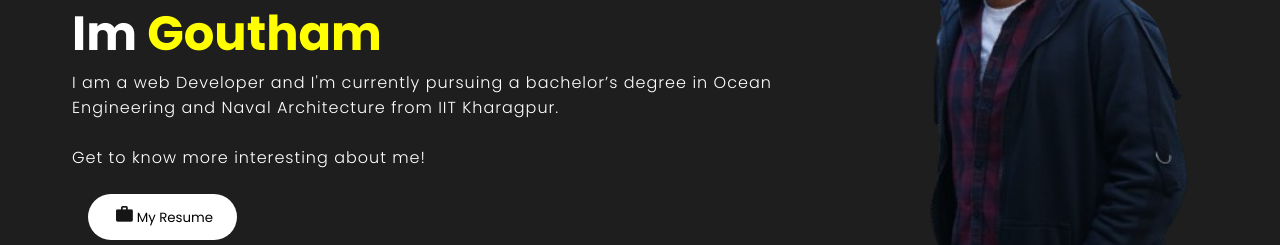
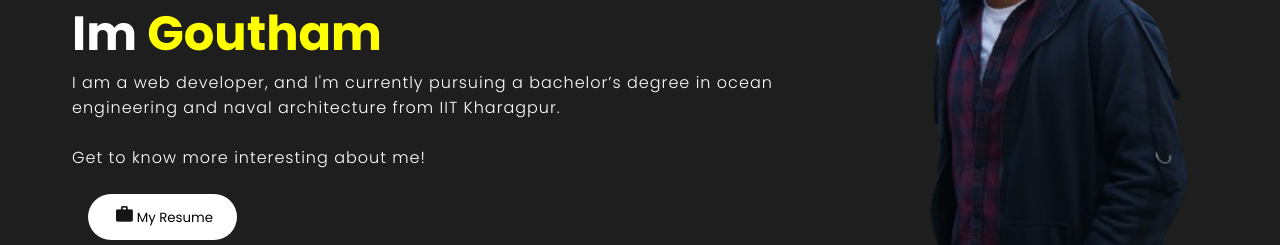
Before and after one commit to Goutham990/GouthamWeb, a React (Create React App) app: page / in a window 1280 px wide. Shown: the part 366-611 px from the top of the page. Built offline with nearby package versions, Linux system fonts and the light colour scheme.

Commit message:
some corrections

```diff
--- a/src/components/Intro/intro.jsx
+++ b/src/components/Intro/intro.jsx
@@ -16,7 +16,7 @@ const Intro = () => {
 
 
 
-          <p className="introPara">I am a web Developer and I'm currently pursuing a bachelor’s degree in Ocean Engineering and Naval Architecture from IIT Kharagpur.
+          <p className="introPara">I am a web developer, and I'm currently pursuing a bachelor’s degree in ocean engineering and naval architecture from IIT Kharagpur.
 <br />
 <br />
 Get to know more interesting about me!
```
